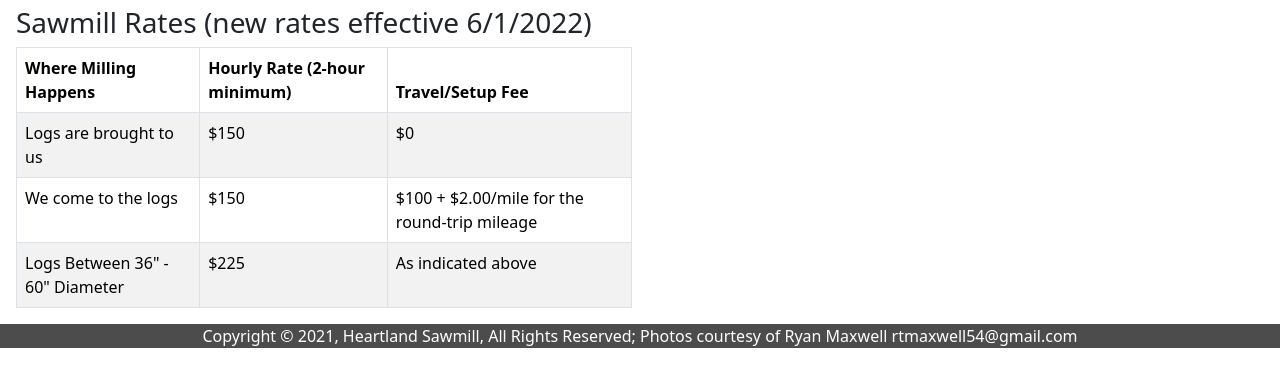
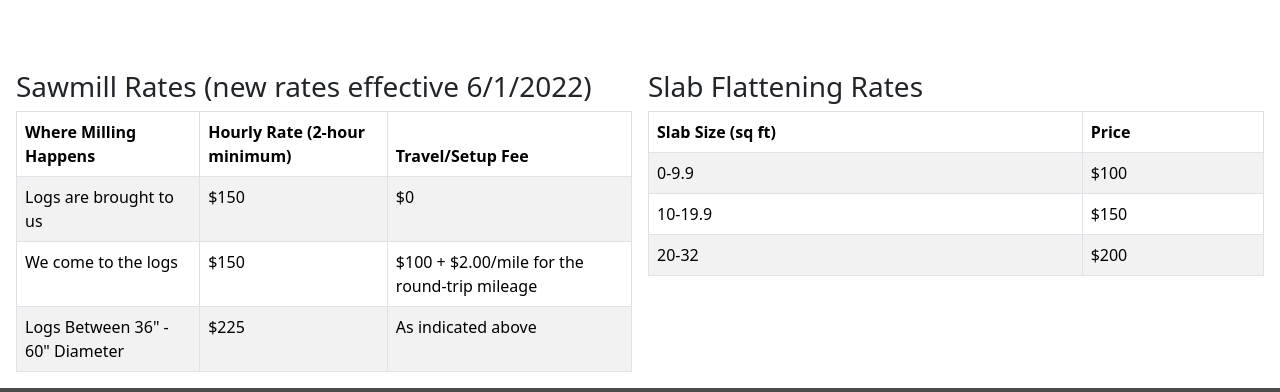
Before and after one commit to calebg84/new-sawmill-2021, a Next.js app: page /services in a window 1280 px wide. Shown: the part 2500-2892 px from the top of the page. Before the commit the page ends 2848 px from the top, so only its background shows below. Built offline with nearby package versions, Linux system fonts and the light colour scheme.

Commit message:
flattening and other updates

```diff
--- a/src/app/components/FirewoodPricesTable.js
+++ b/src/app/components/FirewoodPricesTable.js
@@ -8,26 +8,22 @@
       <Table striped bordered hover>
         <thead>
           <tr>
-            <th>Size</th>
+            <th>Slab Size (sq ft)</th>
             <th>Price</th>
-            <th>Delivery Fee (within 10 miles)</th>
           </tr>
         </thead>
         <tbody>
           <tr>
-            <td>Face-cord (1/3 full cord)</td>
-            <td>$150</td>
-            <td>$25</td>
+            <td>0-9.9</td>
+            <td>$100</td>
           </tr>
           <tr>
-            <td>Full cord (3 face-cords)</td>
-            <td>$425</td>
-            <td>$50</td>
+            <td>10-19.9</td>
+            <td>$150</td>
           </tr>
           <tr>
-            <td>Camping Bundles (approx .9 cubic feet)</td>
-            <td>$5</td>
-            <td>pick-up only</td>
+            <td>20-32</td>
+            <td>$200</td>
           </tr>
         </tbody>
       </Table>
--- a/src/app/components/Layout.js
+++ b/src/app/components/Layout.js
@@ -12,7 +12,7 @@
       <Navbar />
       {children}
       <div style={{ textAlign: 'center' }} className='footer'>
-        Copyright &copy; 2021, Heartland Sawmill, All Rights Reserved; Photos
+        Copyright &copy; 2026, Heartland Sawmill, All Rights Reserved; Photos
         courtesy of Ryan Maxwell rtmaxwell54@gmail.com
       </div>
     </>
--- a/src/app/styles/Services.module.css
+++ b/src/app/styles/Services.module.css
@@ -28,7 +28,7 @@
 }
 
 .videos {
-  padding: 0 9rem;
+  padding: 0 4rem;
 }
 
 .videos h2 {
@@ -50,7 +50,7 @@
 @media (min-width: 1400px) {
   .aboutContent {
     display: flex;
-    padding: 2rem 8rem;
+    padding: 2rem 4rem;
   }
 }
 
--- a/src/pages/about.js
+++ b/src/pages/about.js
@@ -81,12 +81,12 @@
           >
             <iframe src='https://www.youtube.com/embed/p5N-CAT_gFU?rel=0'></iframe>
           </div>
-          <div
+          {/* <div
             data-aos='fade-left'
             className={`${styles.bottomRight} ${styles.gridBoxes}`}
           >
             <iframe src='https://www.youtube.com/embed/BXyzT4Jxty0?rel=0'></iframe>
-          </div>
+          </div> */}
         </div>
       </motion.div>
     </motion.div>
--- a/src/pages/services.js
+++ b/src/pages/services.js
@@ -42,7 +42,11 @@
           <h2>Custom Sawmilling</h2>
           <div
             className={styles.imageWrapper}
-            style={{ display: 'flex', justifyContent: 'center', alignItems: 'center' }}
+            style={{
+              display: 'flex',
+              justifyContent: 'center',
+              alignItems: 'center',
+            }}
           >
             <Image
               src='/man_milling_from_loading_side.jpg'
@@ -66,7 +70,11 @@
           <h2>Kiln Dried Live-Edge Slabs</h2>
           <div
             className={styles.imageWrapper}
-            style={{ display: 'flex', justifyContent: 'center', alignItems: 'center' }}
+            style={{
+              display: 'flex',
+              justifyContent: 'center',
+              alignItems: 'center',
+            }}
           >
             <Image
               src='/stickered_slabs.jpg'
@@ -79,11 +87,17 @@
           lumber that we have cut and dried in our solar kiln. Our inventory
           isn't huge, but give us a call to see what we have in stock.
         </motion.div>
+      </div>
+      <div className={styles.aboutContent}>
         <motion.div variants={childVariants} className={styles.aboutOne}>
           <h2>CNC Services</h2>
           <div
             className={styles.imageWrapper}
-            style={{ display: 'flex', justifyContent: 'center', alignItems: 'center' }}
+            style={{
+              display: 'flex',
+              justifyContent: 'center',
+              alignItems: 'center',
+            }}
           >
             <Image
               src='/cnc1.jpg'
@@ -95,9 +109,9 @@
           Our CNC services allow us to create custom wood signage, intricate
           designs, and unique wood products tailored to your specifications.
           Additionally, we offer slab flattening services for slabs up to 4 ft
-          by 8 ft, ensuring a near-perfect level surface for your projects. Contact
-          us to discuss your ideas and see how we can bring them to life with
-          precision CNC machining. Visit our dedicated CNC project site at{' '}
+          by 8 ft, ensuring a near-perfect level surface for your projects.
+          Contact us to discuss your ideas and see how we can bring them to life
+          with precision CNC machining. Visit our dedicated CNC project site at{' '}
           <Link href='https://forhimcnc.com' target='_blank'>
             forhimcnc.com
           </Link>{' '}
@@ -107,25 +121,31 @@
           <h2>Custom Fabrication</h2>
           <div
             className={styles.imageWrapper}
-            style={{ display: 'flex', justifyContent: 'center', alignItems: 'center' }}
+            style={{
+              display: 'flex',
+              justifyContent: 'center',
+              alignItems: 'center',
+            }}
           >
             <Image
               src='/custom_fab1.jpeg'
               alt='custom fabrication picture'
               height={400}
               width={270}
-
             />
           </div>
           <p>
-            We offer custom fabrication of tables, cabinetry, and other unique woodworking projects tailored to your needs. Whether you need a one‑of‑a‑kind dining table, built‑in cabinets, shelving, or a special feature piece, we can design and build it from a variety of hardwoods and finishes to match your vision.
+            We offer custom fabrication of tables, cabinetry, and other unique
+            woodworking projects tailored to your needs. Whether you need a
+            one‑of‑a‑kind dining table, built‑in cabinets, shelving, or a
+            special feature piece, we can design and build it from a variety of
+            hardwoods and finishes to match your vision.
           </p>
           <p>
-            To discuss your project, share measurements or drawings, and get a quote, please visit our{' '}
-            <Link href='/contact'>
-              Contact page
-            </Link>
-            . We’re happy to work with you on custom designs, material selection, and timelines.
+            To discuss your project, share measurements or drawings, and get a
+            quote, please visit our <Link href='/contact'>Contact page</Link>.
+            We’re happy to work with you on custom designs, material selection,
+            and timelines.
           </p>
         </motion.div>
         {/* <motion.div variants={childVariants} className={styles.aboutOne}>
@@ -161,6 +181,10 @@
             <h3>Sawmill Rates (new rates effective 6/1/2022)</h3>
             <MillingRateTable></MillingRateTable>
           </div>
+          <div>
+            <h3>Slab Flattening Rates</h3>
+            <FirewoodTable></FirewoodTable>
+          </div>
           {/* <div>
             <h3>Firewood Prices</h3>
             <FirewoodTable></FirewoodTable>
```
